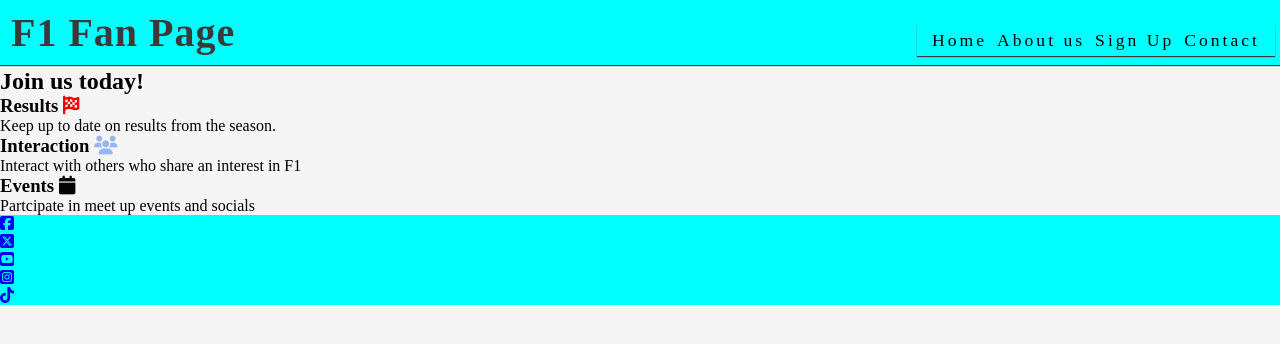
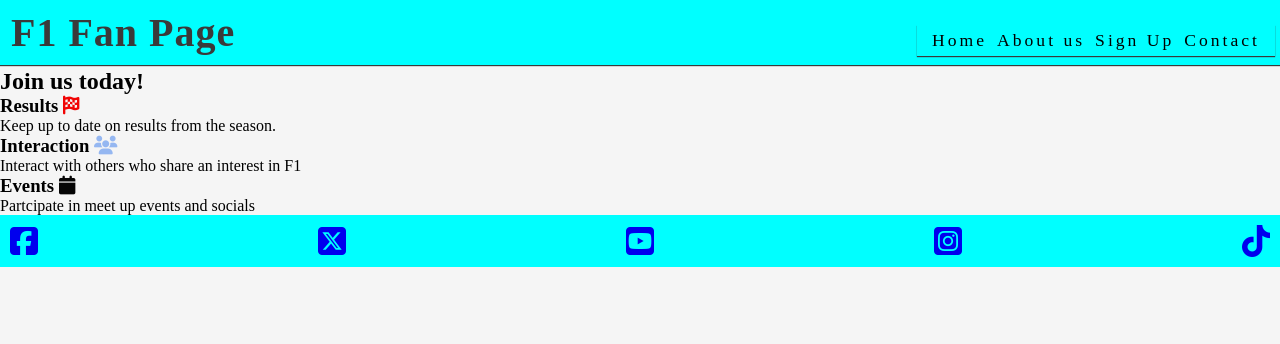
Before and after one commit to Jackevans47/F1-fan-page, a plain HTML site: page index.html in a window 1280 px wide. Drawn offline with Linux system fonts and the light colour scheme.

Commit message:
Fixed bug causing social icons to remain vertical and removed div from list

```diff
--- a/assets/css/style.css
+++ b/assets/css/style.css
@@ -76,13 +76,31 @@ body {
 
 main {
     margin-top: 40px;
+
 }
 
 /*footer*/
+
+
+
+.social-menu {
+    text-align: center;
+    display: flex;
+    justify-content: space-between;
+    list-style-type: none;
+}
+
+.social-menu i {
+    font-size: 200%;
+    padding: 10px;
+}
+
 footer {
     background-color: aqua;
 
 }
+
+
 
 /* Media Query for tablets*/
 @media screen and (min-width: 768px)
--- a/index.html
+++ b/index.html
@@ -67,8 +67,8 @@
   <!--Footer-->
   <footer>
     <!--facebook, twitter, youtube, instagram, tiktok-->
-    <div class="social-menu">
-      <ul>
+
+    <ul class="social-menu">
       <li> <a href="https://www.facebook.com/" target="_blank" title="Facebook" rel="noopener"
           aria-label="Visit our Facebook page"><i class="fa-brands fa-square-facebook"></i></a>
       </li>
@@ -83,7 +83,7 @@
           aria-label="Visit our TikTok page"><i class="fa-brands fa-tiktok"></i></a> </li>
 
     </ul>
-    </div>
+
   </footer>
   <!--Font Awesome kit-->
   <script src="https://kit.fontawesome.com/5aa3423987.js" crossorigin="anonymous"></script>
```
Also changed, not shown: about_us.html (+3 -3 lines), signup.html (+3 -3 lines). Lines whose indentation alone changed are shown as unchanged.
